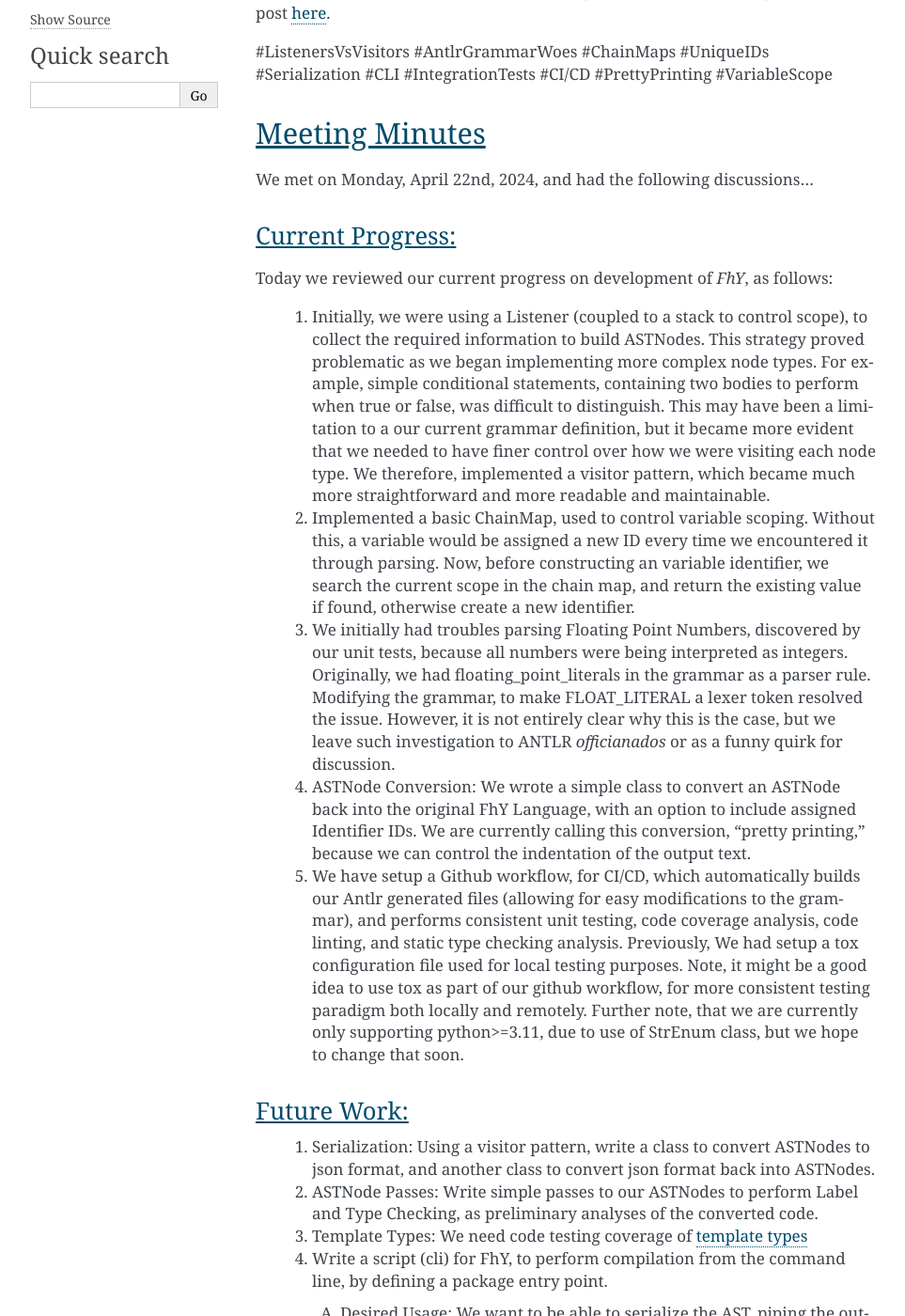
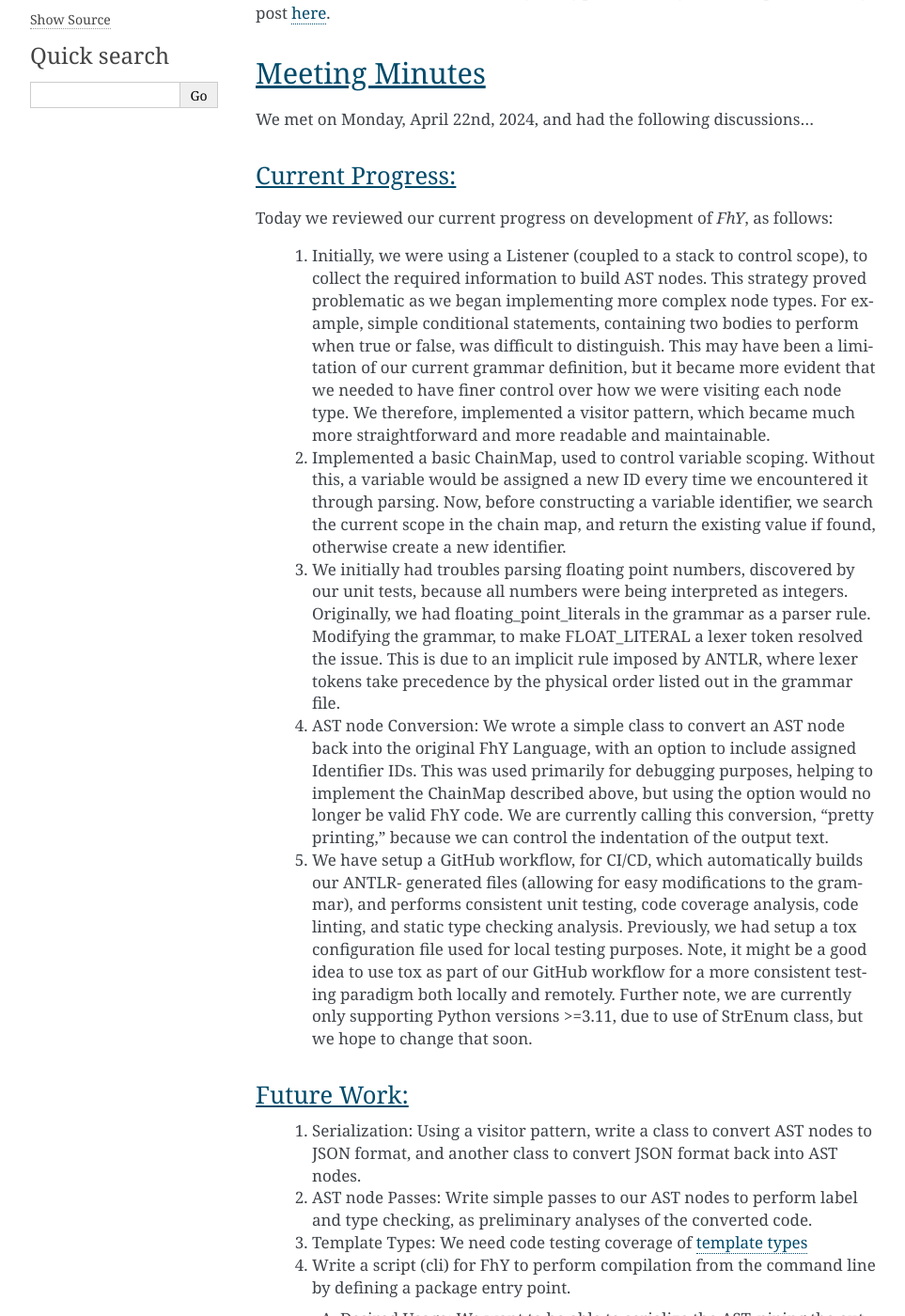
Before and after one commit to actlab-fhy/FhY, a Sphinx documentation site: the page built from docs/source/design_blog/post_2024-04-22.rst, in a window 1280 px wide and 1400 px high, scrolled down 266 px. Shown: the whole window at 94% size, without its empty margins (148-1111 px from the left). Built offline with Sphinx 7.4.7, drawn with Linux system fonts in a browser that asks for light colours; some of the changed text lies outside the part shown.

Commit message:
chore(design-blog): Address edits to blog in review.

```diff
--- a/docs/source/design_blog/post_2024-04-22.rst
+++ b/docs/source/design_blog/post_2024-04-22.rst
@@ -1,14 +1,11 @@
 ==============================
-Listen... We Visit the Fhy AST
+Listen... We Visit the FhY AST
 ==============================
 
 .. contents:: :local:
 
 Hi! Welcome to our fourth *FhY* design blog post.
 You may view our previous blog post :doc:`here <post_2024-04-10>`.
-
-#ListenersVsVisitors #AntlrGrammarWoes #ChainMaps #UniqueIDs #Serialization #CLI
-#IntegrationTests #CI/CD #PrettyPrinting #VariableScope
 
 Meeting Minutes
 ===============
@@ -18,84 +15,88 @@
 -----------------
 Today we reviewed our current progress on development of *FhY*, as follows:
 
-    1. Initially, we were using a Listener (coupled to a stack to control scope),
-       to collect the required information to build ASTNodes. This strategy proved
-       problematic as we began implementing more complex node types. For example,
-       simple conditional statements, containing two bodies to perform when true or
-       false, was difficult to distinguish. This may have been a limitation to a our
-       current grammar definition, but it became more evident that we needed to
-       have finer control over how we were visiting each node type. We therefore,
-       implemented a visitor pattern, which became much more straightforward and
-       more readable and maintainable.
-    2. Implemented a basic ChainMap, used to control variable scoping. Without this,
-       a variable would be assigned a new ID every time we encountered it through
-       parsing. Now, before constructing an variable identifier, we search the current
-       scope in the chain map, and return the existing value if found, otherwise
-       create a new identifier.
-    3. We initially had troubles parsing Floating Point Numbers, discovered by our unit
-       tests, because all numbers were being interpreted as integers. Originally,
-       we had floating_point_literals in the grammar as a parser rule. Modifying
-       the grammar, to make FLOAT_LITERAL a lexer token resolved the issue. However,
-       it is not entirely clear why this is the case, but we leave such
-       investigation to ANTLR *officianados* or as a funny quirk for discussion.
-    4. ASTNode Conversion: We wrote a simple class to convert an ASTNode back into
-       the original FhY Language, with an option to include assigned Identifier IDs.
-       We are currently calling this conversion, "pretty printing," because we can
-       control the indentation of the output text.
-    5. We have setup a Github workflow, for CI/CD, which automatically builds our Antlr
-       generated files (allowing for easy modifications to the grammar), and performs
-       consistent unit testing, code coverage analysis, code linting, and static type
-       checking analysis. Previously, We had setup a tox configuration file used for
-       local testing purposes. Note, it might be a good idea to use tox as part of our
-       github workflow, for more consistent testing paradigm both locally and remotely.
-       Further note, that we are currently only supporting python>=3.11, due to use of
-       StrEnum class, but we hope to change that soon.
+   1. Initially, we were using a Listener (coupled to a stack to control scope),
+      to collect the required information to build AST nodes. This strategy proved
+      problematic as we began implementing more complex node types. For example,
+      simple conditional statements, containing two bodies to perform when true or
+      false, was difficult to distinguish. This may have been a limitation of our
+      current grammar definition, but it became more evident that we needed to
+      have finer control over how we were visiting each node type. We therefore,
+      implemented a visitor pattern, which became much more straightforward and
+      more readable and maintainable.
+   2. Implemented a basic ChainMap, used to control variable scoping. Without this,
+      a variable would be assigned a new ID every time we encountered it through
+      parsing. Now, before constructing a variable identifier, we search the current
+      scope in the chain map, and return the existing value if found, otherwise
+      create a new identifier.
+   3. We initially had troubles parsing floating point numbers, discovered by our unit
+      tests, because all numbers were being interpreted as integers. Originally,
+      we had floating_point_literals in the grammar as a parser rule. Modifying
+      the grammar, to make FLOAT_LITERAL a lexer token resolved the issue. This is due
+      to an implicit rule imposed by ANTLR, where lexer tokens take precedence by the
+      physical order listed out in the grammar file.
+   4. AST node Conversion: We wrote a simple class to convert an AST node back into
+      the original FhY Language, with an option to include assigned Identifier IDs.
+      This was used primarily for debugging purposes, helping to implement the ChainMap
+      described above, but using the option would no longer be valid FhY code. We are
+      currently calling this conversion, "pretty printing," because we can
+      control the indentation of the output text.
+   5. We have setup a GitHub workflow, for CI/CD, which automatically builds our ANTLR-
+      generated files (allowing for easy modifications to the grammar), and performs
+      consistent unit testing, code coverage analysis, code linting, and static type
+      checking analysis. Previously, we had setup a tox configuration file used for
+      local testing purposes. Note, it might be a good idea to use tox as part of our
+      GitHub workflow for a more consistent testing paradigm both locally and remotely.
+      Further note, we are currently only supporting Python versions >=3.11, due to use
+      of StrEnum class, but we hope to change that soon.
 
 Future Work:
 ------------
 
-    1. Serialization: Using a visitor pattern, write a class to convert ASTNodes to json
-       format, and another class to convert json format back into ASTNodes.
-    2. ASTNode Passes: Write simple passes to our ASTNodes to perform Label and Type
-       Checking, as preliminary analyses of the converted code.
-    3. Template Types: We need code testing coverage of
-       :doc:`template types <post_2024-04-05>`
-    4. Write a script (cli) for FhY, to perform compilation from the command line, by
-       defining a package entry point.
+   1. Serialization: Using a visitor pattern, write a class to convert AST nodes to
+      JSON format, and another class to convert JSON format back into AST nodes.
+   2. AST node Passes: Write simple passes to our AST nodes to perform label and type
+      checking, as preliminary analyses of the converted code.
+   3. Template Types: We need code testing coverage of
+      :doc:`template types <post_2024-04-05>`
+   4. Write a script (cli) for FhY to perform compilation from the command line by
+      defining a package entry point.
 
-       A. Desired Usage: We want to be able to serialize the AST, piping the output to
-          provide a diff between the expected output. This will help for debugging
-          purposes, and build up our current tool chain.
-       B. Include a flag to provide the user with a more verbose output during
-          compilation, such as printing out variables or the AST.
-    5. Integration Testing: Current method of embedding string test cases within the
-       code, is not scalable. Extract out example FhY Code into separate input and
-       output directories, which is automatically retrieved. Then, use the cli interface
-       to perform integration testing, since this is what clients will use.
-       A. Expand our repertoire of toy example files for integration testing.
-    6. Symbol Tables: Design and write IR symbol tables.
-    7. Multi-File Compilation and Linking: Design a strategy to accommodate compilation
-       of multiple files and linking external libraries.
+      A. Desired Usage: We want to be able to serialize the AST, piping the output to
+         provide a diff between the expected output. This will help for debugging
+         purposes and build up our current tool chain.
+      B. Include a flag to provide the user with a more verbose output during
+         compilation, such as printing out variables or the AST.
+   5. Integration Testing: Current method of embedding string test cases within the
+      code is not scalable. Extract out example FhY Code into separate input and
+      output directories, which is automatically retrieved. Then, use the cli interface
+      to perform integration testing, since this is what clients will use.
+      A. Expand our repertoire of toy example files for integration testing.
+   6. Symbol Tables: Design and write IR symbol tables.
+   7. Multi-File Compilation and Linking: Design a strategy to accommodate compilation
+      of multiple files and linking external libraries.
 
-    *  Note that the term `visitor pattern` is a little ambiguous, on whether they
-       return a value or not. The JSON Serialization visitor returns a value, since we
-       are constructing entirely new nodes, but the ASTNode Passes do not (i.e. are
-       acting in place).
+   *  Note that the term `visitor pattern` is a little ambiguous on whether they
+      return a value or not. The JSON Serialization visitor returns a value, since we
+      are constructing entirely new nodes, but the AST node passes do not (i.e. are
+      acting in place).
+      Edit: We created a transformer class so this ambiguity is no longer true.
 
 
 Backlogged Work from Discussions:
 ---------------------------------
 
-    1. Serialization will come in many forms. For now, we had developed a pretty print
-       class to deconstruct ASTNodes back into FhY Code, and are focusing on json format
-       next. But how do we move across different coding languages? At the end of the
-       day, different coding languages are just another version of a text output format.
-       We will need walkers / visitors, to convert other code formats starting with
-       python, then rust. Future expansion of coding support will be strategized after
-       the previous two have been implemented, both internally and through external
-       community engagement.
+   1. Serialization will come in many forms. For now, we had developed a pretty print
+      class to deconstruct AST nodes back into FhY code (as long as no other options are
+      used), and are focusing on JSON format next. But how do we move across different
+      coding languages? At the end of the day, different coding languages are just
+      another version of a text output format. We will need walkers / visitors, to
+      convert other code formats starting with Python, then Rust. Future expansion of
+      coding support will be strategized after the previous two have been implemented,
+      both internally and through external community engagement. Let us know what you
+      think!
 
 
-- **Release Date**: Thursday 25th April 2024
-- **Last Updated**: Thursday 2nd May 2024
+- **Release Date**: Thursday April 25th, 2024
+- **Last Updated**: Thursday May 24nd, 2024
 - **Post Author(s)**: Jason C Del Rio
```
Also changed, not shown: docs/source/design_blog/post_2024-04-25.rst (+38 -40 lines), docs/source/design_blog/post_2024-05-02.rst (+17 -19 lines).
